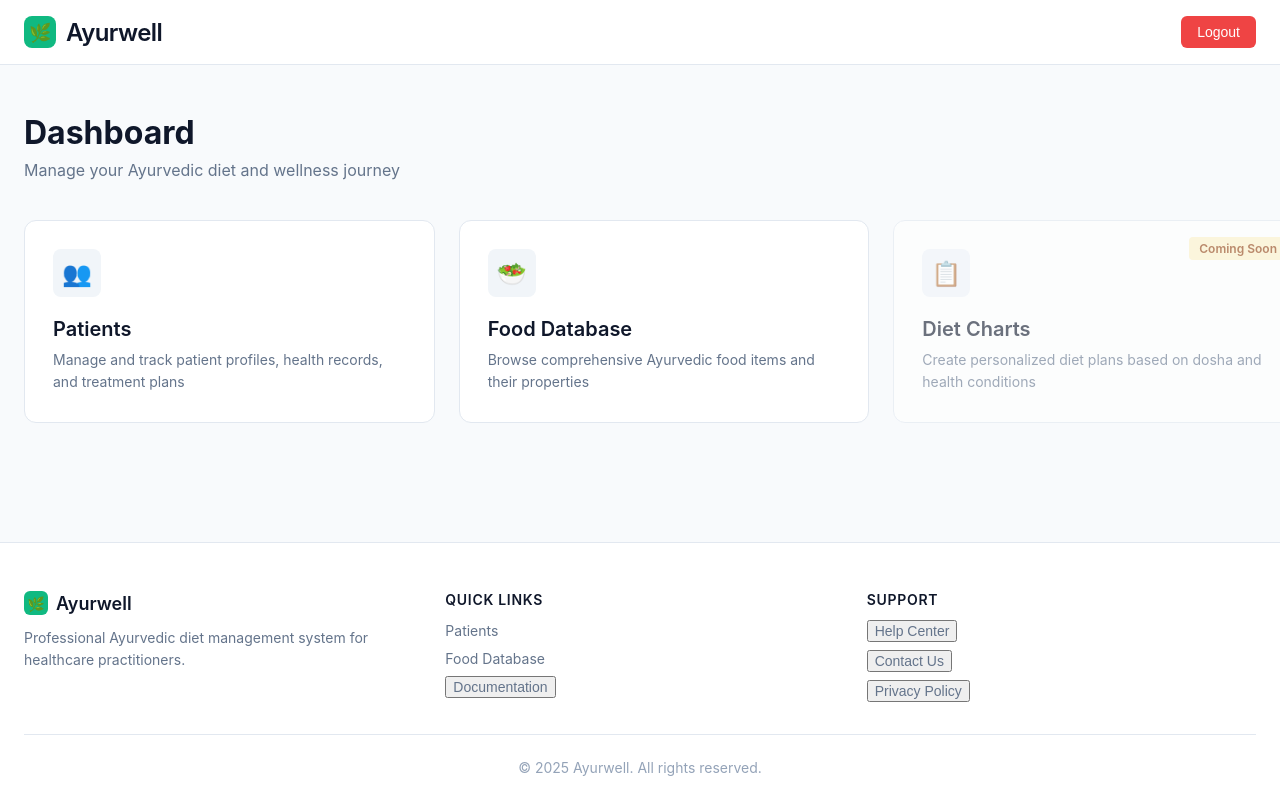
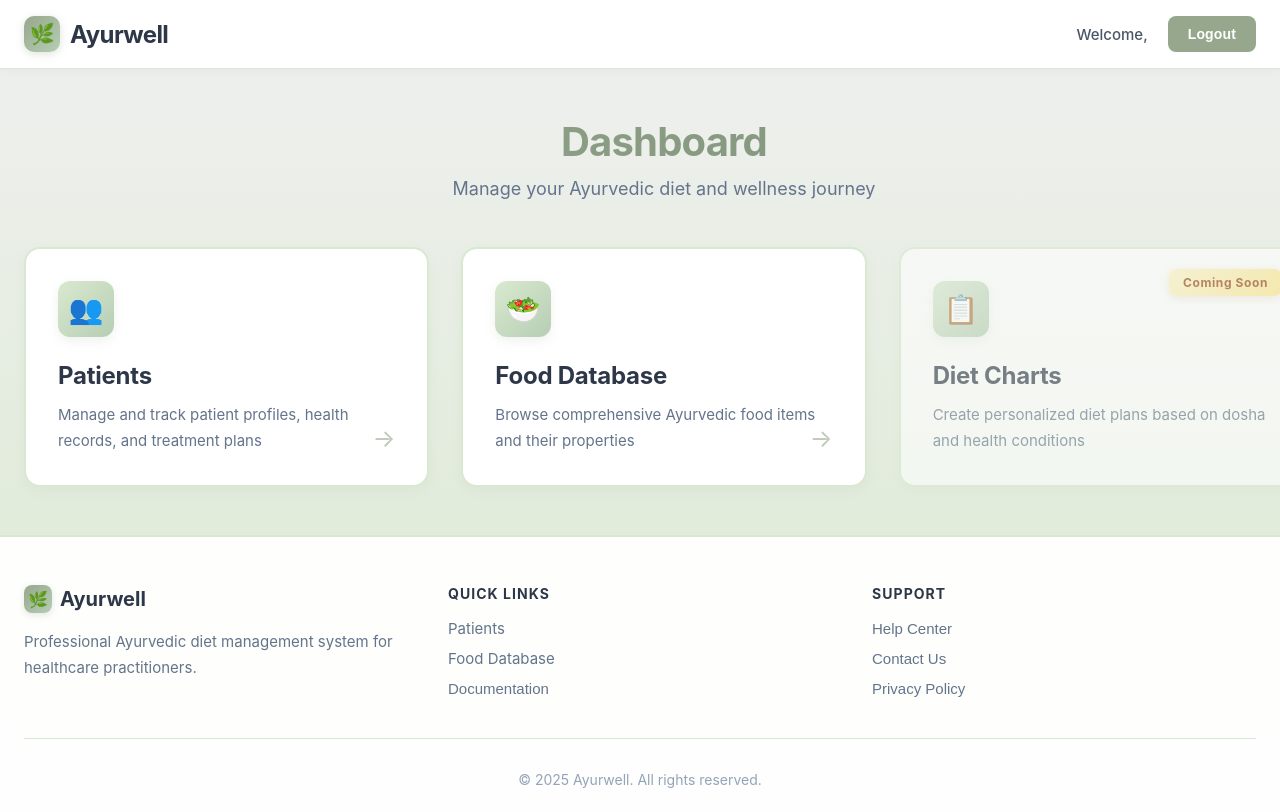
Before and after one commit to Shreyaav18/AyurWell-Diet, a React (Create React App) app in the folder frontend/: page /dashboard in a window 1280 px wide. Shown: the top 812 px of the page. Built offline with nearby package versions, Linux system fonts and the light colour scheme; no server answers.

Commit message:
ui changed for login

```diff
--- a/frontend/src/pages/Dashboard.tsx
+++ b/frontend/src/pages/Dashboard.tsx
@@ -39,16 +39,20 @@ const Dashboard: React.FC = () => {
           </h1>
           <div style={styles.navRight}>
             <span style={styles.welcomeText}>
-              {user?.firstName} {user?.lastName}
+              Welcome, {user?.firstName} {user?.lastName}
             </span>
             <button
               onClick={handleLogout}
               style={styles.logoutButton}
               onMouseOver={(e) => {
-                e.currentTarget.style.backgroundColor = '#dc2626';
+                e.currentTarget.style.backgroundColor = '#7d8f78';
+                e.currentTarget.style.transform = 'translateY(-2px)';
+                e.currentTarget.style.boxShadow = '0 4px 12px rgba(125, 143, 120, 0.3)';
               }}
               onMouseOut={(e) => {
-                e.currentTarget.style.backgroundColor = '#ef4444';
+                e.currentTarget.style.backgroundColor = '#96A78D';
+                e.currentTarget.style.transform = 'translateY(0)';
+                e.currentTarget.style.boxShadow = 'none';
               }}
             >
               Logout
@@ -73,6 +77,7 @@ const Dashboard: React.FC = () => {
             <div style={styles.cardIcon}>👥</div>
             <h3 style={styles.cardTitle}>Patients</h3>
             <p style={styles.cardDescription}>Manage and track patient profiles, health records, and treatment plans</p>
+            <div style={styles.cardArrow}>→</div>
           </Link>
 
           <Link
@@ -84,6 +89,7 @@ const Dashboard: React.FC = () => {
             <div style={styles.cardIcon}>🥗</div>
             <h3 style={styles.cardTitle}>Food Database</h3>
             <p style={styles.cardDescription}>Browse comprehensive Ayurvedic food items and their properties</p>
+            <div style={styles.cardArrow}>→</div>
           </Link>
 
           <div
@@ -113,18 +119,72 @@ const Dashboard: React.FC = () => {
             <div style={styles.footerSection}>
               <h4 style={styles.footerHeading}>Quick Links</h4>
               <ul style={styles.footerList}>
-                <li><Link to="/patients" style={styles.footerLink}>Patients</Link></li>
-                <li><Link to="/foods" style={styles.footerLink}>Food Database</Link></li>
-                <li><button onClick={() => {}} style={styles.footerLink}>Documentation</button></li>
+                <li>
+                  <Link
+                    to="/patients"
+                    style={styles.footerLink}
+                    onMouseOver={(e) => e.currentTarget.style.color = '#96A78D'}
+                    onMouseOut={(e) => e.currentTarget.style.color = '#64748b'}
+                  >
+                    Patients
+                  </Link>
+                </li>
+                <li>
+                  <Link
+                    to="/foods"
+                    style={styles.footerLink}
+                    onMouseOver={(e) => e.currentTarget.style.color = '#96A78D'}
+                    onMouseOut={(e) => e.currentTarget.style.color = '#64748b'}
+                  >
+                    Food Database
+                  </Link>
+                </li>
+                <li>
+                  <button
+                    onClick={() => {}}
+                    style={styles.footerLinkButton}
+                    onMouseOver={(e) => e.currentTarget.style.color = '#96A78D'}
+                    onMouseOut={(e) => e.currentTarget.style.color = '#64748b'}
+                  >
+                    Documentation
+                  </button>
+                </li>
               </ul>
             </div>
 
             <div style={styles.footerSection}>
               <h4 style={styles.footerHeading}>Support</h4>
               <ul style={styles.footerList}>
-                <li><button onClick={() => {}} style={styles.footerLink}>Help Center</button></li>
-                <li><button onClick={() => {}} style={styles.footerLink}>Contact Us</button></li>
-                <li><button onClick={() => {}} style={styles.footerLink}>Privacy Policy</button></li>
+                <li>
+                  <button
+                    onClick={() => {}}
+                    style={styles.footerLinkButton}
+                    onMouseOver={(e) => e.currentTarget.style.color = '#96A78D'}
+                    onMouseOut={(e) => e.currentTarget.style.color = '#64748b'}
+                  >
+                    Help Center
+                  </button>
+                </li>
+                <li>
+                  <button
+                    onClick={() => {}}
+                    style={styles.footerLinkButton}
+                    onMouseOver={(e) => e.currentTarget.style.color = '#96A78D'}
+                    onMouseOut={(e) => e.currentTarget.style.color = '#64748b'}
+                  >
+                    Contact Us
+                  </button>
+                </li>
+                <li>
+                  <button
+                    onClick={() => {}}
+                    style={styles.footerLinkButton}
+                    onMouseOver={(e) => e.currentTarget.style.color = '#96A78D'}
+                    onMouseOut={(e) => e.currentTarget.style.color = '#64748b'}
+                  >
+                    Privacy Policy
+                  </button>
+                </li>
               </ul>
             </div>
           </div>
@@ -142,10 +202,17 @@ const Dashboard: React.FC = () => {
           @keyframes fadeIn {
             from {
               opacity: 0;
+              transform: translateY(10px);
             }
             to {
               opacity: 1;
+              transform: translateY(0);
             }
+          }
+
+          @keyframes float {
+            0%, 100% { transform: translateY(0px); }
+            50% { transform: translateY(-4px); }
           }
 
           @media (max-width: 640px) {
@@ -165,17 +232,19 @@ const Dashboard: React.FC = () => {
 const styles = {
   container: {
     minHeight: '100vh',
-    backgroundColor: '#f8fafc',
+    background: 'linear-gradient(to bottom, #F0F0F0, #D9E9CF)',
     display: 'flex',
     flexDirection: 'column' as const,
   },
   nav: {
-    backgroundColor: '#ffffff',
-    borderBottom: '1px solid #e2e8f0',
+    backgroundColor: 'rgba(255, 255, 255, 0.95)',
+    backdropFilter: 'blur(10px)',
+    borderBottom: '1px solid #D9E9CF',
     padding: '1rem 1.5rem',
     position: 'sticky' as const,
     top: 0,
     zIndex: 50,
+    boxShadow: '0 2px 8px rgba(150, 167, 141, 0.1)',
   },
   navContent: {
     maxWidth: '1280px',
@@ -188,8 +257,8 @@ const styles = {
   },
   navTitle: {
     fontSize: '1.5rem',
-    fontWeight: '600',
-    color: '#0f172a',
+    fontWeight: '700',
+    color: '#2d3748',
     letterSpacing: '-0.025em',
     display: 'flex',
     alignItems: 'center',
@@ -197,14 +266,15 @@ const styles = {
     margin: 0,
   },
   logoIcon: {
-    width: '2rem',
-    height: '2rem',
-    borderRadius: '0.5rem',
-    backgroundColor: '#10b981',
+    width: '2.25rem',
+    height: '2.25rem',
+    borderRadius: '0.625rem',
+    background: 'linear-gradient(135deg, #96A78D, #B6CEB4)',
     display: 'flex',
     alignItems: 'center',
     justifyContent: 'center',
-    fontSize: '1.125rem',
+    fontSize: '1.25rem',
+    boxShadow: '0 2px 8px rgba(150, 167, 141, 0.3)',
   },
   navRight: {
     display: 'flex',
@@ -212,20 +282,21 @@ const styles = {
     gap: '1.25rem',
   },
   welcomeText: {
-    color: '#475569',
+    color: '#4a5568',
     fontWeight: '500',
-    fontSize: '0.875rem',
+    fontSize: '0.9375rem',
   },
   logoutButton: {
-    backgroundColor: '#ef4444',
+    backgroundColor: '#96A78D',
     color: 'white',
-    padding: '0.5rem 1rem',
-    borderRadius: '0.375rem',
+    padding: '0.625rem 1.25rem',
+    borderRadius: '0.5rem',
     border: 'none',
     cursor: 'pointer',
-    transition: 'background-color 0.2s ease',
-    fontWeight: '500',
+    transition: 'all 0.3s cubic-bezier(0.4, 0, 0.2, 1)',
+    fontWeight: '600',
     fontSize: '0.875rem',
+    letterSpacing: '0.01em',
   },
   mainContent: {
     flex: 1,
@@ -233,23 +304,28 @@ const styles = {
     width: '100%',
     margin: '0 auto',
     padding: '3rem 1.5rem',
-    animation: 'fadeIn 0.4s ease-out',
+    animation: 'fadeIn 0.6s ease-out',
   },
   header: {
-    marginBottom: '2.5rem',
+    marginBottom: '3rem',
+    textAlign: 'center' as const,
   },
   headerTitle: {
-    fontSize: '2rem',
+    fontSize: '2.5rem',
     fontWeight: '700',
-    color: '#0f172a',
+    background: 'linear-gradient(135deg, #96A78D, #7d8f78)',
+    WebkitBackgroundClip: 'text',
+    WebkitTextFillColor: 'transparent',
+    backgroundClip: 'text',
     marginBottom: '0.5rem',
     margin: 0,
+    letterSpacing: '-0.02em',
   },
   headerSubtitle: {
-    fontSize: '1rem',
+    fontSize: '1.125rem',
     color: '#64748b',
     fontWeight: '400',
-    margin: '0.5rem 0 0 0',
+    margin: '0.75rem 0 0 0',
   },
   grid: {
     display: 'grid',
@@ -259,66 +335,82 @@ const styles = {
   gridMd: {
     display: 'grid',
     gridTemplateColumns: 'repeat(auto-fit, minmax(320px, 1fr))',
-    gap: '1.5rem',
+    gap: '2rem',
   },
   card: {
-    backgroundColor: '#ffffff',
-    padding: '1.75rem',
-    borderRadius: '0.75rem',
-    border: '1px solid #e2e8f0',
+    backgroundColor: 'white',
+    padding: '2rem',
+    borderRadius: '1rem',
+    border: '2px solid #D9E9CF',
     textDecoration: 'none',
     display: 'block',
-    transition: 'all 0.2s ease',
+    transition: 'all 0.4s cubic-bezier(0.4, 0, 0.2, 1)',
     position: 'relative' as const,
     overflow: 'hidden',
+    boxShadow: '0 4px 12px rgba(150, 167, 141, 0.08)',
   },
   cardActive: {
-    transform: 'translateY(-4px)',
-    boxShadow: '0 12px 24px -4px rgba(0, 0, 0, 0.08)',
-    borderColor: '#cbd5e1',
+    transform: 'translateY(-8px) scale(1.02)',
+    boxShadow: '0 20px 40px rgba(150, 167, 141, 0.2)',
+    borderColor: '#B6CEB4',
   },
   cardInactive: {
     opacity: 0.6,
     cursor: 'not-allowed',
   },
   cardIcon: {
-    width: '3rem',
-    height: '3rem',
-    borderRadius: '0.5rem',
-    backgroundColor: '#f1f5f9',
+    width: '3.5rem',
+    height: '3.5rem',
+    borderRadius: '0.75rem',
+    background: 'linear-gradient(135deg, #D9E9CF, #B6CEB4)',
     display: 'flex',
     alignItems: 'center',
     justifyContent: 'center',
-    marginBottom: '1.25rem',
-    fontSize: '1.5rem',
+    marginBottom: '1.5rem',
+    fontSize: '1.75rem',
+    boxShadow: '0 4px 12px rgba(150, 167, 141, 0.15)',
+    transition: 'all 0.3s ease',
   },
   cardTitle: {
-    fontSize: '1.25rem',
-    fontWeight: '600',
-    marginBottom: '0.5rem',
-    color: '#0f172a',
-    margin: '0 0 0.5rem 0',
+    fontSize: '1.5rem',
+    fontWeight: '700',
+    marginBottom: '0.75rem',
+    color: '#2d3748',
+    margin: '0 0 0.75rem 0',
+    letterSpacing: '-0.01em',
   },
   cardDescription: {
     color: '#64748b',
     margin: 0,
-    fontSize: '0.875rem',
-    lineHeight: '1.6',
+    fontSize: '0.9375rem',
+    lineHeight: '1.7',
+  },
+  cardArrow: {
+    position: 'absolute' as const,
+    bottom: '2rem',
+    right: '2rem',
+    fontSize: '1.5rem',
+    color: '#96A78D',
+    transition: 'all 0.3s ease',
+    opacity: 0.6,
   },
   comingSoonBadge: {
     position: 'absolute' as const,
-    top: '1rem',
-    right: '1rem',
-    backgroundColor: '#fef3c7',
+    top: '1.25rem',
+    right: '1.25rem',
+    background: 'linear-gradient(135deg, #fef3c7, #fde68a)',
     color: '#92400e',
-    padding: '0.25rem 0.625rem',
-    borderRadius: '0.25rem',
+    padding: '0.375rem 0.875rem',
+    borderRadius: '0.5rem',
     fontSize: '0.75rem',
-    fontWeight: '600',
+    fontWeight: '700',
+    letterSpacing: '0.05em',
+    boxShadow: '0 2px 8px rgba(146, 64, 14, 0.15)',
   },
   footer: {
-    backgroundColor: '#ffffff',
-    borderTop: '1px solid #e2e8f0',
+    backgroundColor: 'rgba(255, 255, 255, 0.95)',
+    backdropFilter: 'blur(10px)',
+    borderTop: '2px solid #D9E9CF',
     marginTop: 'auto',
   },
   footerContent: {
@@ -328,48 +420,49 @@ const styles = {
   },
   footerGrid: {
     display: 'grid',
-    gridTemplateColumns: 'repeat(auto-fit, minmax(200px, 1fr))',
-    gap: '2rem',
-    marginBottom: '2rem',
+    gridTemplateColumns: 'repeat(auto-fit, minmax(220px, 1fr))',
+    gap: '2.5rem',
+    marginBottom: '2.5rem',
   },
   footerSection: {
     display: 'flex',
     flexDirection: 'column' as const,
   },
   footerTitle: {
-    fontSize: '1.125rem',
-    fontWeight: '600',
-    color: '#0f172a',
+    fontSize: '1.25rem',
+    fontWeight: '700',
+    color: '#2d3748',
     display: 'flex',
     alignItems: 'center',
     gap: '0.5rem',
-    marginBottom: '0.75rem',
-    margin: '0 0 0.75rem 0',
+    marginBottom: '1rem',
+    margin: '0 0 1rem 0',
   },
   footerLogoIcon: {
-    width: '1.5rem',
-    height: '1.5rem',
-    borderRadius: '0.375rem',
-    backgroundColor: '#10b981',
+    width: '1.75rem',
+    height: '1.75rem',
+    borderRadius: '0.5rem',
+    background: 'linear-gradient(135deg, #96A78D, #B6CEB4)',
     display: 'flex',
     alignItems: 'center',
     justifyContent: 'center',
-    fontSize: '0.875rem',
+    fontSize: '1rem',
+    boxShadow: '0 2px 6px rgba(150, 167, 141, 0.25)',
   },
   footerText: {
     color: '#64748b',
-    fontSize: '0.875rem',
-    lineHeight: '1.6',
+    fontSize: '0.9375rem',
+    lineHeight: '1.7',
     margin: 0,
   },
   footerHeading: {
     fontSize: '0.875rem',
-    fontWeight: '600',
-    color: '#0f172a',
-    marginBottom: '0.75rem',
+    fontWeight: '700',
+    color: '#2d3748',
+    marginBottom: '1rem',
     textTransform: 'uppercase' as const,
-    letterSpacing: '0.05em',
-    margin: '0 0 0.75rem 0',
+    letterSpacing: '0.075em',
+    margin: '0 0 1rem 0',
   },
   footerList: {
     listStyle: 'none',
@@ -377,17 +470,29 @@ const styles = {
     margin: 0,
     display: 'flex',
     flexDirection: 'column' as const,
-    gap: '0.5rem',
+    gap: '0.625rem',
   },
   footerLink: {
     color: '#64748b',
     textDecoration: 'none',
-    fontSize: '0.875rem',
-    transition: 'color 0.2s ease',
+    fontSize: '0.9375rem',
+    transition: 'all 0.2s ease',
+    display: 'inline-block',
+  },
+  footerLinkButton: {
+    color: '#64748b',
+    background: 'none',
+    border: 'none',
+    padding: 0,
+    cursor: 'pointer',
+    textDecoration: 'none',
+    fontSize: '0.9375rem',
+    transition: 'all 0.2s ease',
+    textAlign: 'left' as const,
   },
   footerBottom: {
-    paddingTop: '1.5rem',
-    borderTop: '1px solid #e2e8f0',
+    paddingTop: '2rem',
+    borderTop: '1px solid #D9E9CF',
   },
   footerCopyright: {
     textAlign: 'center' as const,
```
